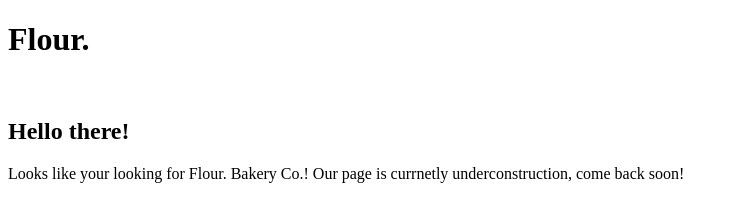
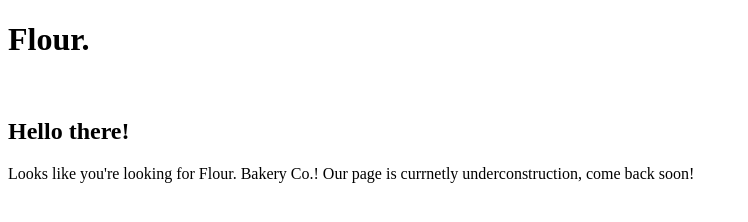
Before and after one commit to FlourBakeryCo/FirstWebsite, a plain HTML site: page index.html in a window 1280 px wide. Shown: the whole page, without its empty margins (0-748 px from the left). Drawn offline with Linux system fonts and the light colour scheme.

Commit message:
fixed typo.

```diff
--- a/index.html
+++ b/index.html
@@ -10,7 +10,7 @@
     <br />
     <h2>Hello there!</h2>
     <p>
-      Looks like your looking for Flour. Bakery Co.! Our page is currnetly
+      Looks like you're looking for Flour. Bakery Co.! Our page is currnetly
       underconstruction, come back soon!
     </p>
   </body>
```
